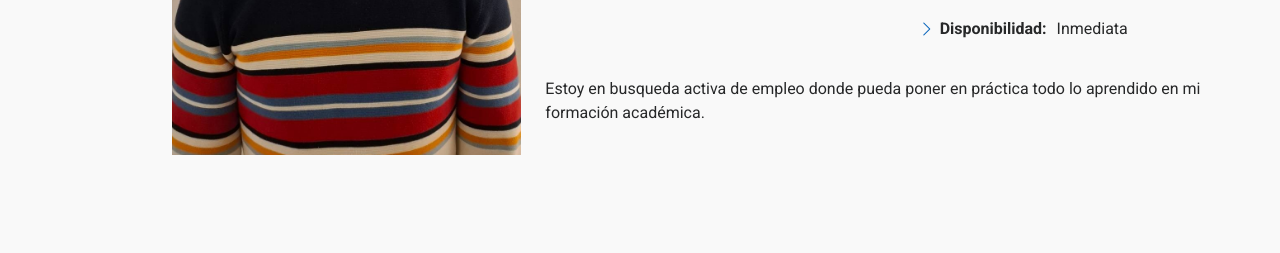
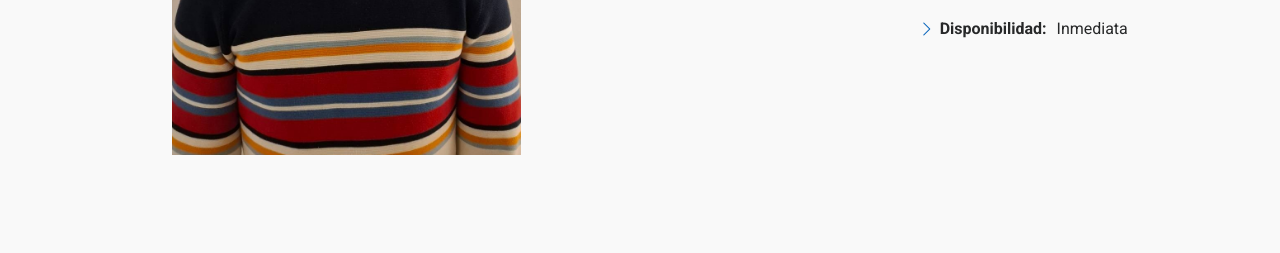
Before and after one commit to DSalado97/PortfolioWeb, a plain HTML site: page index.html in a window 1280 px wide. Shown: the part 1342-1595 px from the top of the page. Drawn offline with Linux system fonts and the light colour scheme.

Commit message:
Remove line

```diff
--- a/index.html
+++ b/index.html
@@ -117,10 +117,6 @@
                 </ul>
               </div>
             </div>
-            <p class="py-3">
-              Estoy en busqueda activa de empleo donde pueda poner en práctica todo lo aprendido en mi formación
-              académica.
-            </p>
           </div>
         </div>
 
```
